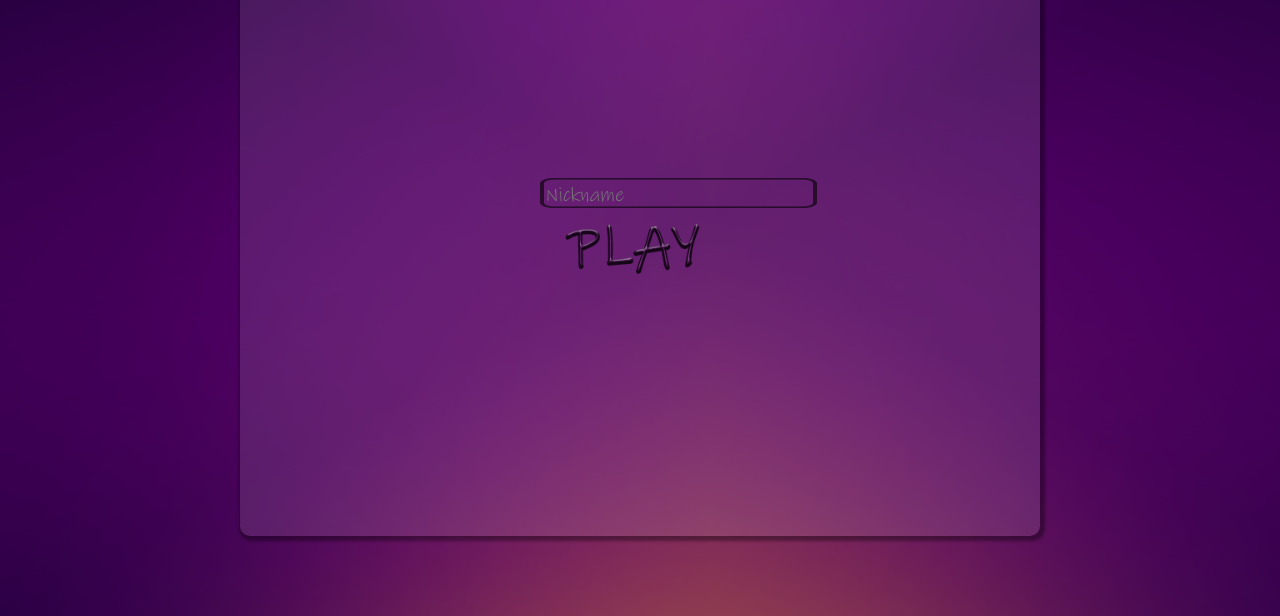
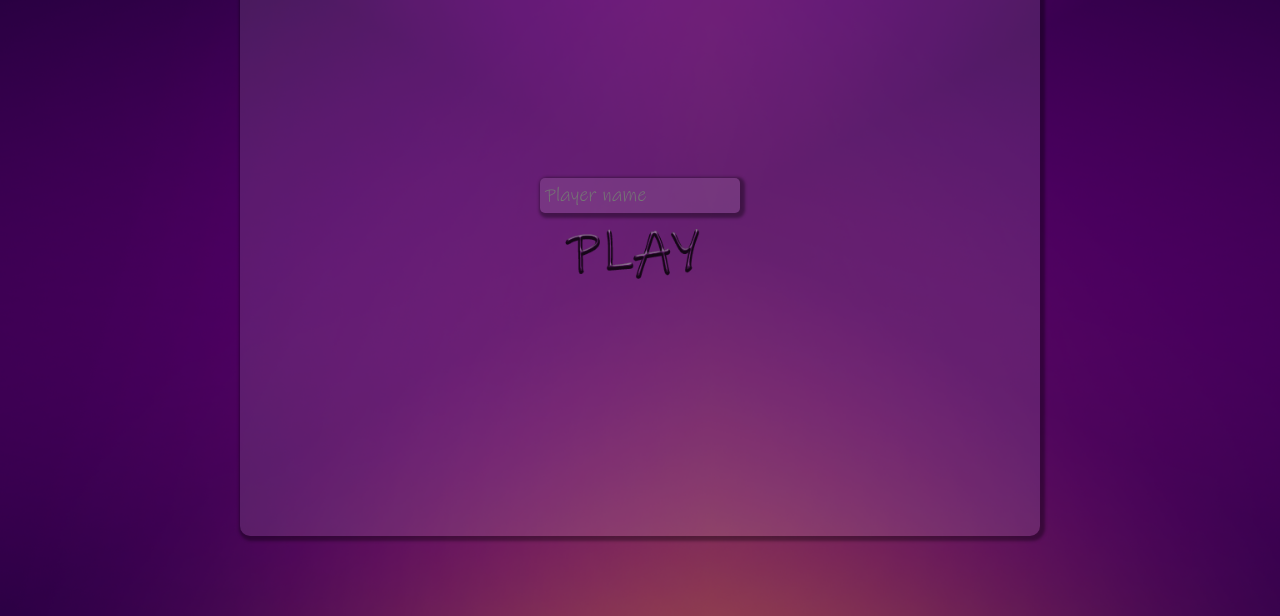
Before and after one commit to Lapwace/big-nose, a website: page index.html in a window 1280 px wide. Shown: the part 184-800 px from the top of the page. Drawn offline with Linux system fonts and the light colour scheme.

Commit message:
tiny fix

```diff
--- a/index.html
+++ b/index.html
@@ -13,7 +13,7 @@
         <div id="content">
             <div id="main_panel">
                 <div id="nickname_box">
-                    <input type="text" placeholder="Nickname" id="nickname_input">
+                    <input type="text" placeholder="Player name" id="nickname_input">
                 </div>
                 <p>
                 <button id="play_button"></button>
--- a/style.css
+++ b/style.css
@@ -71,11 +71,11 @@ margin-top: 5px
 }
 
 #nickname_box{
-    background-image: url(img/frame.png);
-    width: 277px;
-    height: 30px;
+    border-radius: 5px;
     margin-left: 25%;
     margin-right: 25%;
+    background-color: rgba(255, 255, 255, 0.100);
+    box-shadow: 2px 2px 3px 3px #0000005b;
 }
 
 #nickname_input{
```
